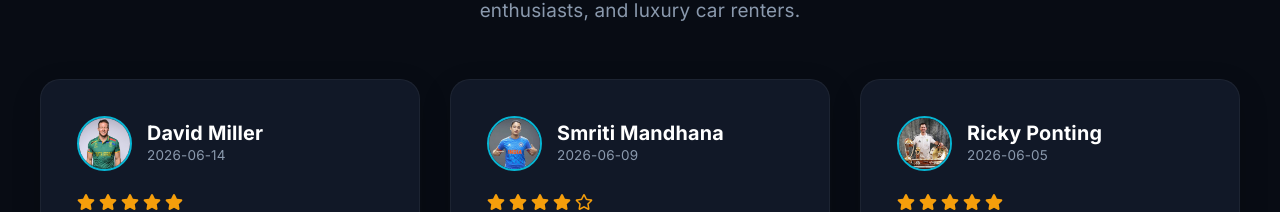
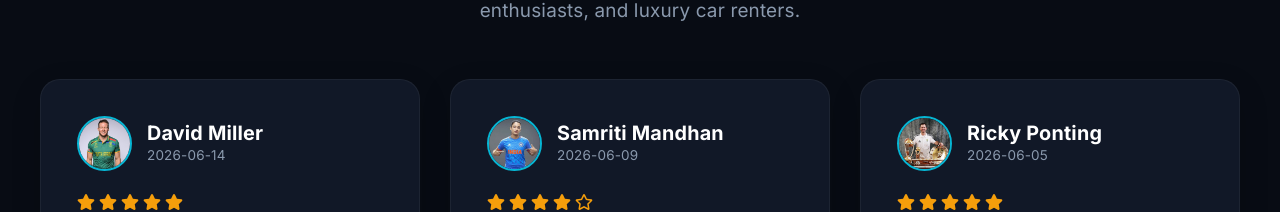
Before and after one commit to Om1120/rentcar-portal, a React (Vite) app: page / in a window 1280 px wide. Shown: the part 3600-3812 px from the top of the page. Built offline with nearby package versions, Linux system fonts and the light colour scheme.

Commit message:
Update customer and booking names to Samriti Mandhan

```diff
--- a/src/components/Testimonials.jsx
+++ b/src/components/Testimonials.jsx
@@ -47,7 +47,7 @@ function Testimonials() {
                   className="testimonial-img mb-3"
                 />
                 <div>
-                  <h5 className="fw-bold mb-0">Smriti Mandhana</h5>
+                  <h5 className="fw-bold mb-0">Samriti Mandhan</h5>
                 </div>
               </div>
               <p className="text-muted fst-italic mb-0">
--- a/src/data/mockData.js
+++ b/src/data/mockData.js
@@ -109,7 +109,7 @@ export const recentBookingsData = [
   },
   {
     id: 'B-1028',
-    customerName: 'Smriti Mandhana',
+    customerName: 'Samriti Mandhan',
     carName: 'Mustang Shelby GT',
     pickupDate: '2026-06-10',
     returnDate: '2026-06-14',
@@ -166,7 +166,7 @@ export const recentActivityData = [
   {
     id: 'act-2',
     type: 'payment_received',
-    text: 'Payment of ₹18,592 received from Smriti Mandhana (B-1028)',
+    text: 'Payment of ₹18,592 received from Samriti Mandhan (B-1028)',
     time: '2 hours ago',
     icon: 'fa-receipt',
     badgeClass: 'bg-success-subtle text-success',
@@ -396,8 +396,8 @@ export const initialCustomersData = [
   },
   {
     id: 'cust-2',
-    name: 'Smriti Mandhana',
-    email: 'smriti.mandhana@gmail.com',
+    name: 'Samriti Mandhan',
+    email: 'samriti.mandhan@gmail.com',
     phone: '+1 (555) 045-8822',
     totalBookings: 12,
     totalSpent: 147740,
@@ -445,7 +445,7 @@ export const initialPaymentsData = [
   {
     id: 'pay-1',
     invoiceId: 'INV-2026-042',
-    customerName: 'Smriti Mandhana',
+    customerName: 'Samriti Mandhan',
     amount: 18592,
     date: '2026-06-13',
     method: 'Credit Card',
@@ -509,7 +509,7 @@ export const reviewsData = [
   },
   {
     id: 'rev-2',
-    customerName: 'Smriti Mandhana',
+    customerName: 'Samriti Mandhan',
     rating: 4,
     comment: 'Great service. The Audi R8 was a blast to drive. Only complaint is the tire pressure was slightly low, but fixed immediately by support.',
     date: '2026-06-09',
--- a/src/pages/Dashboard.jsx
+++ b/src/pages/Dashboard.jsx
@@ -235,7 +235,7 @@ function Dashboard({
   if (recentActivityData.length === 0) {
     recentActivityData.push(
       { id: 'act-1', text: 'New booking B-1027 pending review for Porsche 911', time: '5 mins ago', icon: 'fa-calendar-plus', badgeClass: 'bg-primary-subtle text-primary' },
-      { id: 'act-2', text: 'Payment of ₹18,592 received from Smriti Mandhana (B-1028)', time: '2 hours ago', icon: 'fa-receipt', badgeClass: 'bg-success-subtle text-success' }
+      { id: 'act-2', text: 'Payment of ₹18,592 received from Samriti Mandhan (B-1028)', time: '2 hours ago', icon: 'fa-receipt', badgeClass: 'bg-success-subtle text-success' }
     );
   } else {
     // Reverse or slice to keep latest first
```
